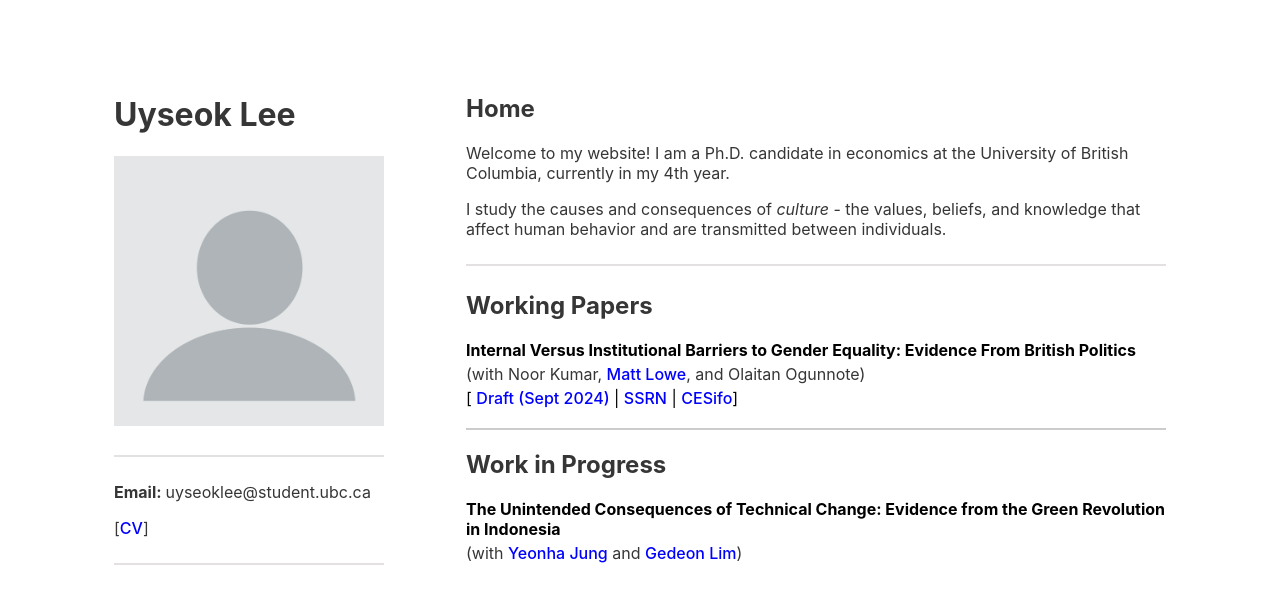
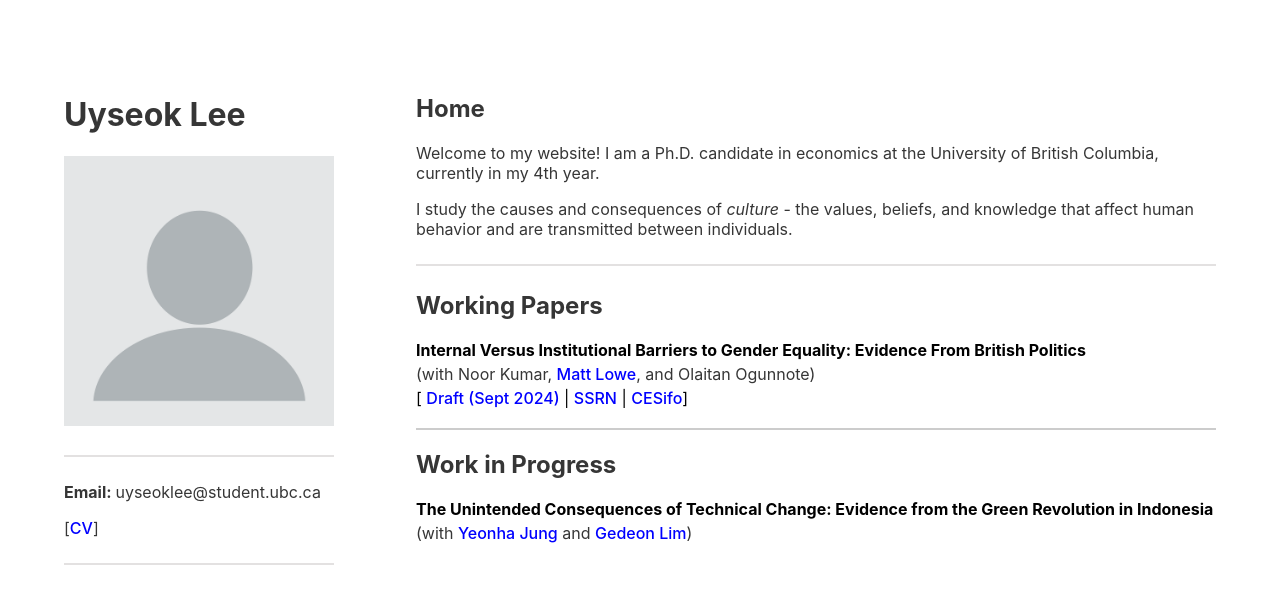
Before and after one commit to uyseoklee/uyseoklee.github.io, a React (Vite) app: page / in a window 1280 px wide. Shown: the top 604 px of the page. Built offline with nearby package versions, Linux system fonts and the light colour scheme.

Commit message:
#1 Increase dimensions of the website

```diff
--- a/src/App.css
+++ b/src/App.css
@@ -19,7 +19,7 @@
 }
 
 .resume-panel {
-  max-width: 700px;
+  max-width: 800px;
   padding: 1rem;
 }
 
```
